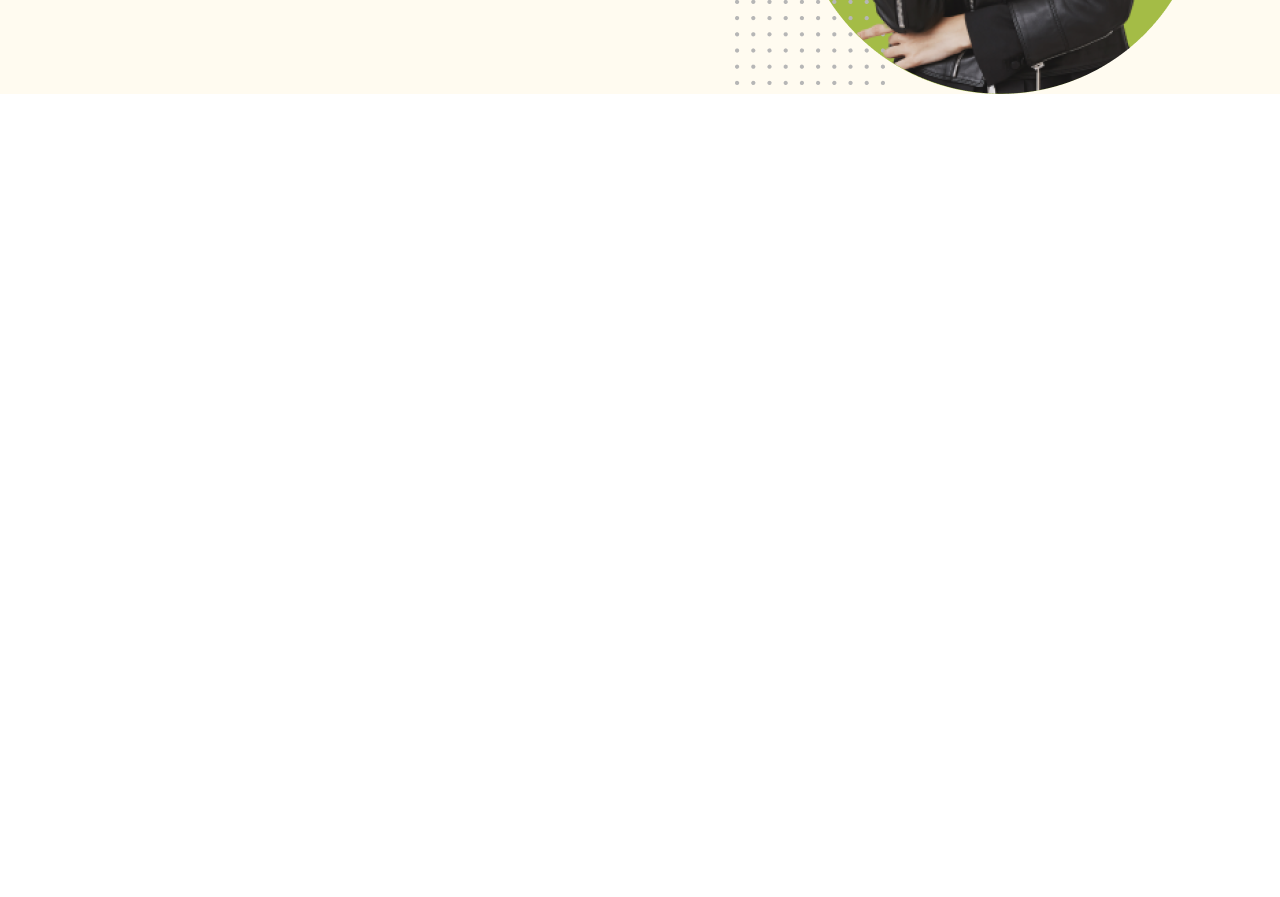
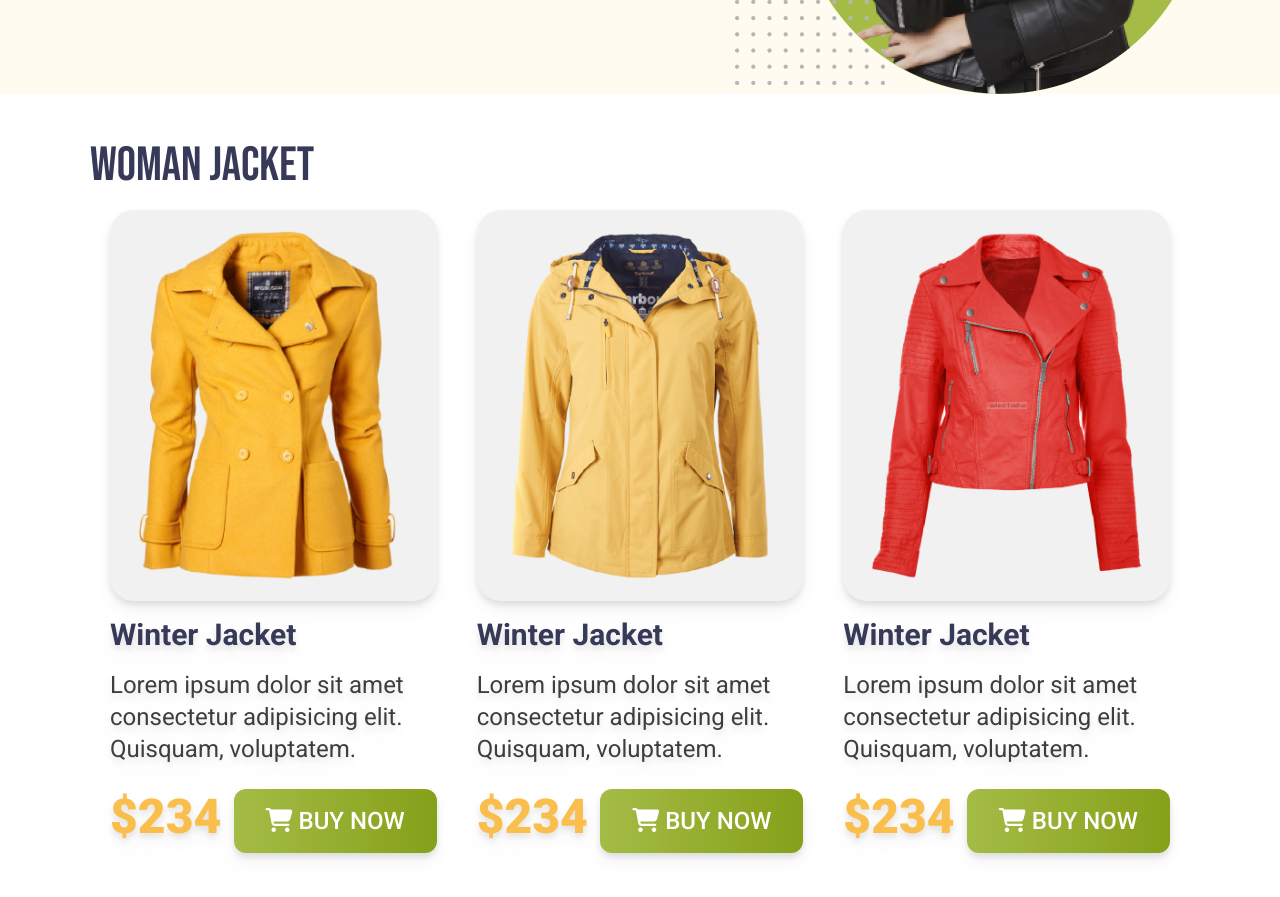
Before and after one commit to HabiburRahmanZihad/penguin-fashion-web, a plain HTML site: page index.html in a window 1280 px wide. Shown: the part 393-1290 px from the top of the page. Before the commit the page ends 800 px from the top, so only its background shows below. Drawn offline with nearby package versions, Linux system fonts and the light colour scheme.

Commit message:
trying talwind css

```diff
--- a/index.html
+++ b/index.html
@@ -1,33 +1,32 @@
 <!DOCTYPE html>
 <html lang="en">
+
 <head>
     <meta charset="UTF-8">
     <meta name="viewport" content="width=device-width, initial-scale=1.0">
     <link rel="preconnect" href="https://fonts.googleapis.com">
     <link rel="preconnect" href="https://fonts.gstatic.com" crossorigin>
-    <link href="https://fonts.googleapis.com/css2?family=Bebas+Neue&family=Roboto:ital,wght@0,100..900;1,100..900&display=swap" rel="stylesheet">
+    <link
+        href="https://fonts.googleapis.com/css2?family=Bebas+Neue&family=Roboto:ital,wght@0,100..900;1,100..900&display=swap"
+        rel="stylesheet">
     <title>Penguin Fashion</title>
-    <script src="https://unpkg.com/@tailwindcss/browser@4"></script>
+    <script src="https://cdn.tailwindcss.com"></script>
 
     <link rel="stylesheet" href="https://cdnjs.cloudflare.com/ajax/libs/font-awesome/6.7.2/css/all.min.css" />
     <style>
-        body{
-            max-width: 1440px;
-            margin: 0 auto;
-        }
         .roboto-font {
-        font-family: "Roboto", serif;
-        font-variation-settings:
-            "wdth" 100;
+            font-family: "Roboto", serif;
+            font-variation-settings:
+                "wdth" 100;
         }
 
         .bebas-neue-font {
-        font-family: "Bebas Neue", serif;
+            font-family: "Bebas Neue", serif;
         }
-
     </style>
 </head>
-<body class="roboto-font">
+
+<body class="roboto-font   max-w-[1440px] mx-auto">
     <header class="bg-[#FFFBF0] pl-4">
         <nav>
 
@@ -55,7 +54,82 @@
             </div>
         </div>
     </header>
-    <main></main>
+    <main class="max-w-[1100px] mx-auto">
+        <section class=" my-12">
+            <h3 class="
+            uppercase
+            text-5xl
+            text-[#363958]
+            bebas-neue-font
+            ">W0Man Jacket</h3>
+
+            <div class="grid
+            grid-cols-1
+            md:grid-cols-2
+            lg:grid-cols-3
+            ">
+
+                <!-- jacket card 1-->
+                <div class="p-5 space-y-4 drop-shadow-lg rounded-3xl">
+                    <img class="p-5 rounded-3xl bg-[#F1F1F1]" src="images/jacket-1.png" alt="">
+
+                    <h4 class="text-3xl text-[#363958] font-bold">Winter Jacket</h4>
+
+                    <p class="text-[#3E3E3E] text-2xl">Lorem ipsum dolor sit amet consectetur adipisicing elit.
+                    Quisquam, voluptatem.</p>
+
+                    <div class="flex justify-between items-center">
+                        <h2 class="text-[#FABE4C] text-5xl font-black">$234</h2>
+                        <button class="
+                        bg-gradient-to-r from-[#A4BC46] to-[#85A019]
+                        px-8 py-4 text-white  text-2xl font-medium uppercase
+                        rounded-xl mt-2 border-none
+                        "><i class="fa-solid fa-cart-shopping"></i> BUY NOW</button>
+                    </div>
+
+                </div>
+                <!-- jacket card 2-->
+                <div class="p-5 space-y-4 drop-shadow-lg rounded-3xl">
+                    <img class="p-5 rounded-3xl bg-[#F1F1F1]" src="images/jacket-2.png" alt="">
+
+                    <h4 class="text-3xl text-[#363958] font-bold">Winter Jacket</h4>
+
+                    <p class="text-[#3E3E3E] text-2xl">Lorem ipsum dolor sit amet consectetur adipisicing elit.
+                    Quisquam, voluptatem.</p>
+
+                    <div class="flex justify-between items-center">
+                        <h2 class="text-[#FABE4C] text-5xl font-black">$234</h2>
+                        <button class="
+                        bg-gradient-to-r from-[#A4BC46] to-[#85A019]
+                        px-8 py-4 text-white  text-2xl font-medium uppercase
+                        rounded-xl mt-2 border-none
+                        "><i class="fa-solid fa-cart-shopping"></i> BUY NOW</button>
+                    </div>
+
+                </div>
+                <!-- jacket card 3-->
+                <div class="p-5 space-y-4 drop-shadow-lg rounded-3xl">
+                    <img class="p-5 rounded-3xl bg-[#F1F1F1]" src="images/jacket-3.png" alt="">
+
+                    <h4 class="text-3xl text-[#363958] font-bold">Winter Jacket</h4>
+
+                    <p class="text-[#3E3E3E] text-2xl">Lorem ipsum dolor sit amet consectetur adipisicing elit.
+                    Quisquam, voluptatem.
+                    </p>
+
+                    <div class="flex justify-between items-center">
+                        <h2 class="text-[#FABE4C] text-5xl font-black">$234</h2>
+                        <button class="
+                        bg-gradient-to-r from-[#A4BC46] to-[#85A019]
+                        px-8 py-4 text-white  text-2xl font-medium uppercase
+                        rounded-xl mt-2 border-none
+                        "><i class="fa-solid fa-cart-shopping"></i> BUY NOW</button>
+                    </div>
+
+                </div>
+            </div>
+        </section>
+    </main>
     <footer></footer>
 </body>
 </html>
```
